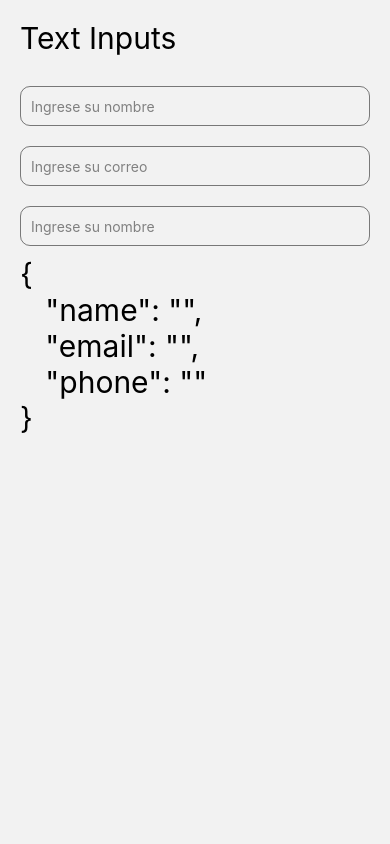
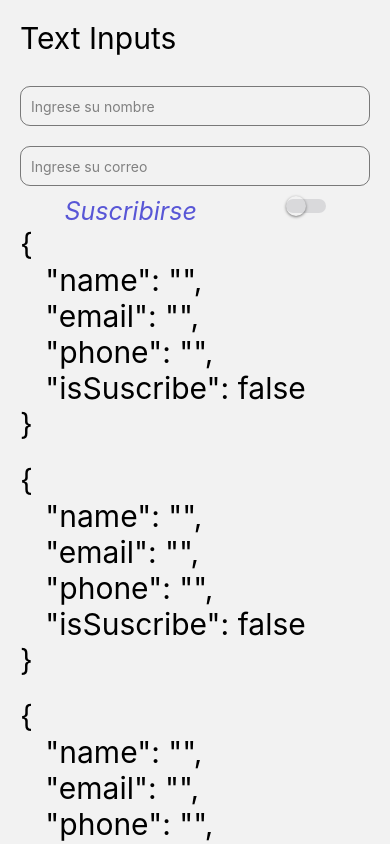
Before and after one commit to JaimeBoschDev/React_Native_Components, a React Native app: screen /TextInputScreen in a window 390 px wide. Shown: the top 844 px of the page. Built offline with nearby package versions, Linux system fonts and the light colour scheme.

Commit message:
hasta la clase 211

```diff
--- a/src/Components/CustomSwitch.tsx
+++ b/src/Components/CustomSwitch.tsx
@@ -4,14 +4,14 @@ import {Platform, StyleSheet, Switch, Text, View} from 'react-native';
 interface Props {
   labelText?: String;
   isOn: boolean;
-  onChange: () => void;
+  onChange: (value: boolean) => void;
 }
 
 export const CustomSwitch = ({isOn, labelText, onChange}: Props) => {
   const [isEnabled, setIsEnabled] = useState(isOn);
   const toggleSwitch = () => {
-    setIsEnabled(previousState => !previousState);
-    onChange();
+    setIsEnabled(!isEnabled);
+    onChange(!isEnabled);
   };
 
   return (
--- /dev/null
+++ b/src/Hooks/useForm.tsx
@@ -0,0 +1,18 @@
+import {useState} from 'react';
+
+export const useForm = <T extends Object>(initialState: T) => {
+  const [state, setState] = useState(initialState);
+
+  const onChange = <K extends Object>(value: K, field: keyof T) => {
+    setState({
+      ...state,
+      [field]: value,
+    });
+  };
+
+  return {
+    ...state,
+    onChange,
+    form: state,
+  };
+};
--- a/src/Screens/TextInputScreen.tsx
+++ b/src/Screens/TextInputScreen.tsx
@@ -1,23 +1,32 @@
 import React, {useState} from 'react';
-import {View, TextInput, StyleSheet} from 'react-native';
+import {
+  View,
+  TextInput,
+  StyleSheet,
+  KeyboardAvoidingView,
+  Platform,
+  ScrollView,
+  TouchableWithoutFeedback,
+  Keyboard,
+} from 'react-native';
 import {HeaderTittle} from '../Components/HeaderTittle';
 import {styles} from '../theme/appTheme';
+import {CustomSwitch} from '../Components/CustomSwitch';
+import {useForm} from '../Hooks/useForm';
 
 export const TextInputScreen = () => {
-  const [form, setForm] = useState({
+  const {onChange, form, isSuscribe} = useForm({
     name: '',
     email: '',
     phone: '',
+    isSuscribe: false,
   });
 
-  const onChange = (value: string, field: string) => {
-    setForm({
-      ...form,
-      [field]: value,
-    });
-  };
-
   return (
+    <KeyboardAvoidingView
+      behavior={Platform.OS === 'ios' ? 'padding' : 'height'}>
+      <ScrollView>
+        <TouchableWithoutFeedback onPress={Keyboard.dismiss}>
           <View style={styles.globalMargin}>
             <HeaderTittle tittle="Text Inputs" />
             <TextInput
@@ -41,6 +50,16 @@ export const TextInputScreen = () => {
               keyboardAppearance="dark"
             />
 
+            <CustomSwitch
+              isOn={isSuscribe}
+              labelText="Suscribirse"
+              onChange={value => onChange(value, 'isSuscribe')}
+            />
+
+            <HeaderTittle tittle={JSON.stringify(form, null, 3)} />
+            <HeaderTittle tittle={JSON.stringify(form, null, 3)} />
+            <HeaderTittle tittle={JSON.stringify(form, null, 3)} />
+
             <TextInput
               style={stylesScrren.TextInput}
               placeholder="Ingrese su nombre"
@@ -50,9 +69,11 @@ export const TextInputScreen = () => {
               placeholderTextColor="gray"
               autoCorrect={false}
             />
-
-      <HeaderTittle tittle={JSON.stringify(form, null, 3)} />
           </View>
+        </TouchableWithoutFeedback>
+        <View style={{height: 100}} />
+      </ScrollView>
+    </KeyboardAvoidingView>
   );
 };
 
```
Lines whose indentation alone changed are shown as unchanged.
